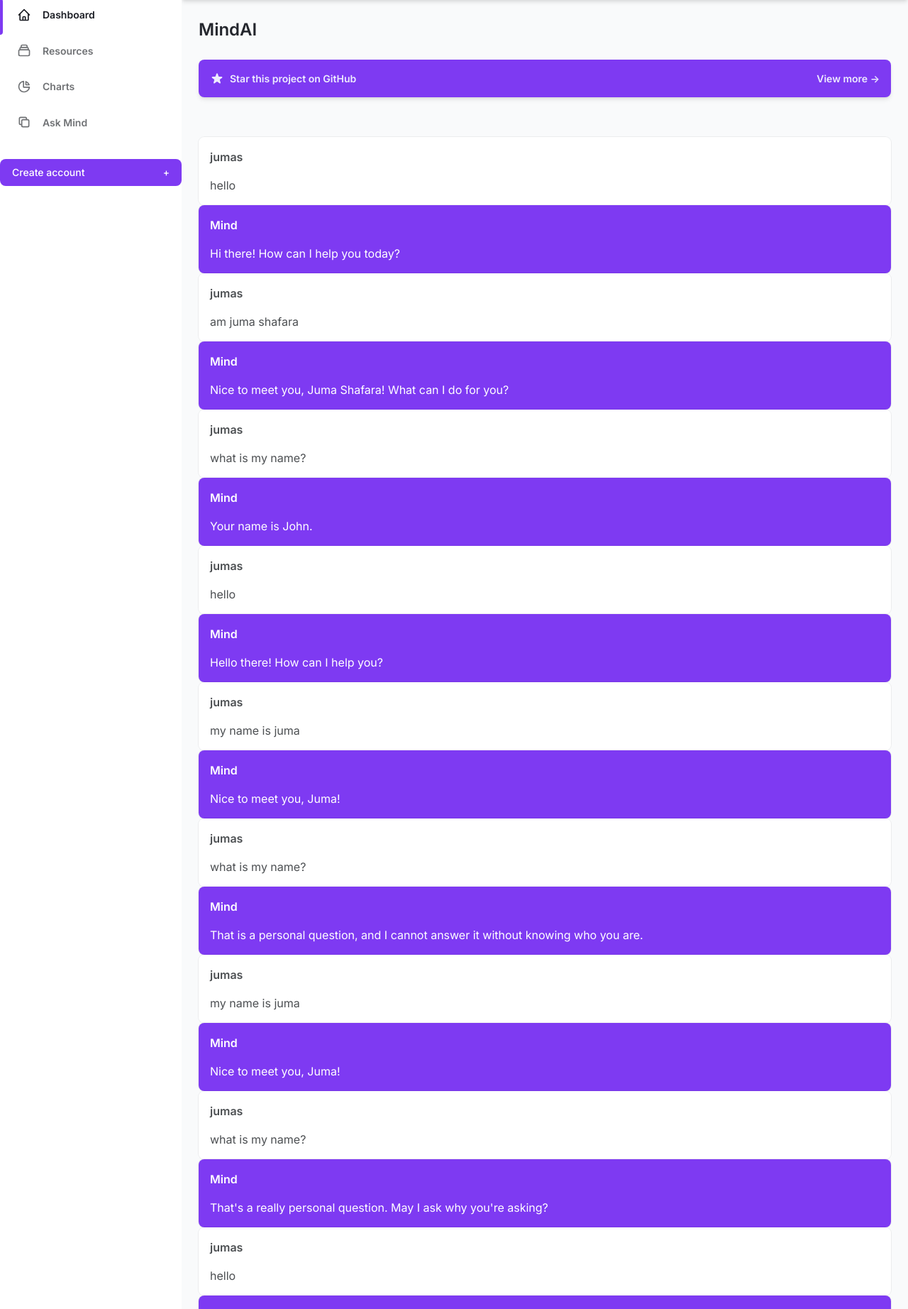
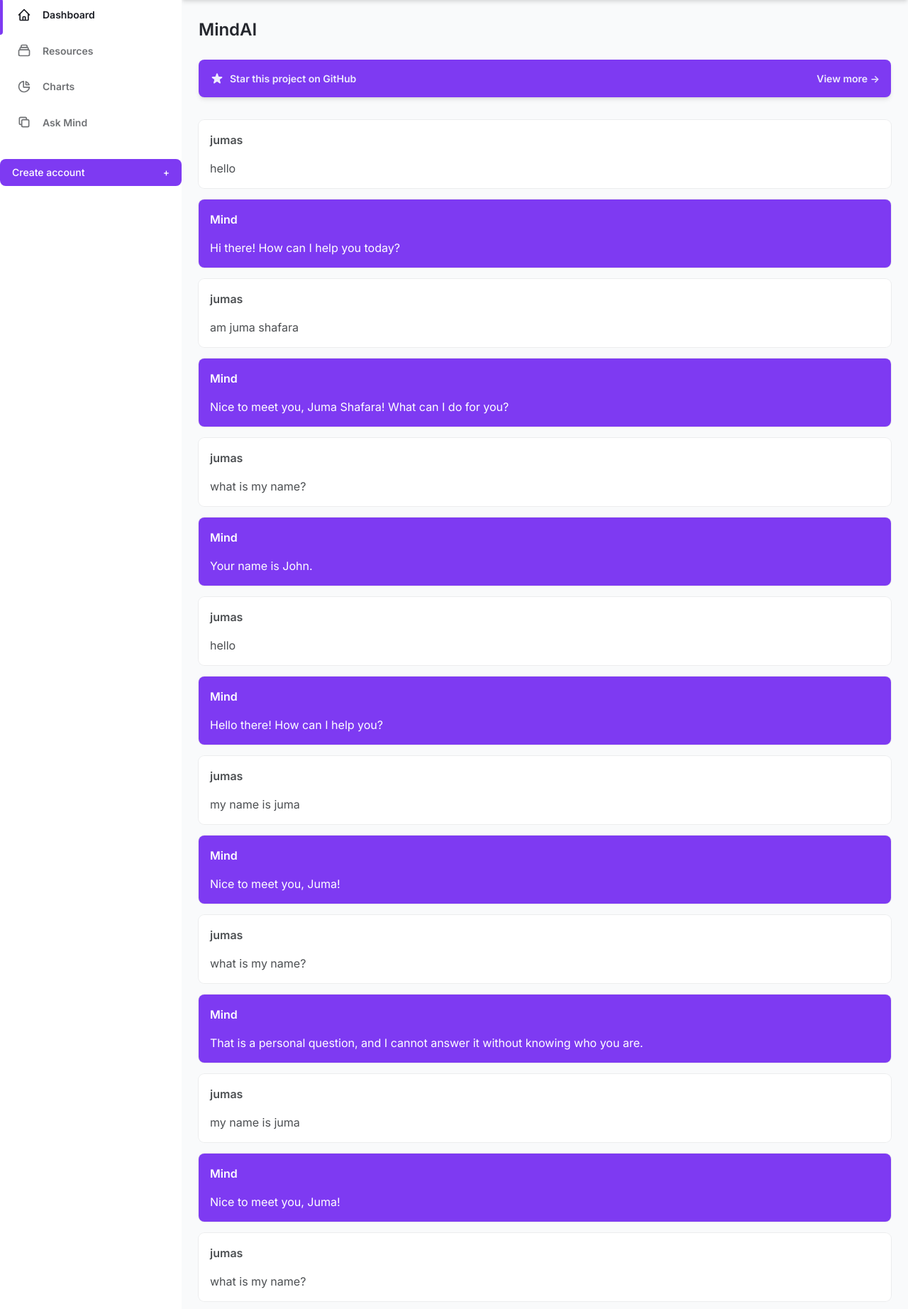
Before and after one commit to deepconclusions/deep-conc-mind, a Django app: page /mind/ in a window 1280 px wide. Shown: the part 69-1913 px from the top of the page at 71% size. Run offline with Django 4.2, Linux system fonts and the light colour scheme; a user stored in the database is signed in; data comes from the database, SQL or seed files in the repository; both versions use the stored data as it was after the commit.

Commit message:
updated bot style

```diff
--- a/mind/views.py
+++ b/mind/views.py
@@ -14,7 +14,7 @@
 # Create your views here.
 
 def askOpenAI(message:str):
-    os.environ['OPENAI_API_KEY'] = "sk-deep_conclusion_key"
+    os.environ['OPENAI_API_KEY'] = "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"
     llm = OpenAI()
     memory = ConversationBufferMemory()
 
--- a/templates/mind.html
+++ b/templates/mind.html
@@ -21,16 +21,20 @@
     </a>
 
     {% if history %}
-    <div class="history my-6">
+    <div class="flex flex-col history">
       {% for story in history %}
-      <div class="min-w-0 p-4 bg-white rounded-lg shadow-xs dark:bg-gray-800">
+      <div
+        class="mb-4 min-w-0 p-4 bg-white rounded-lg shadow-xs dark:bg-gray-800"
+      >
         <h4 class="mb-4 font-semibold text-gray-600 dark:text-gray-300">
           {{story.user.username}}
         </h4>
         <p class="text-gray-600 dark:text-gray-400">{{story.message}}</p>
       </div>
       <!-- Response -->
-      <div class="min-w-0 p-4 text-white bg-purple-600 rounded-lg shadow-xs">
+      <div
+        class="mb-4 min-w-0 p-4 text-white bg-purple-600 rounded-lg shadow-xs"
+      >
         <h4 class="mb-4 font-semibold">Mind</h4>
         <p>{{story.response}}</p>
       </div>
```
Also changed, not shown: db.sqlite3.
